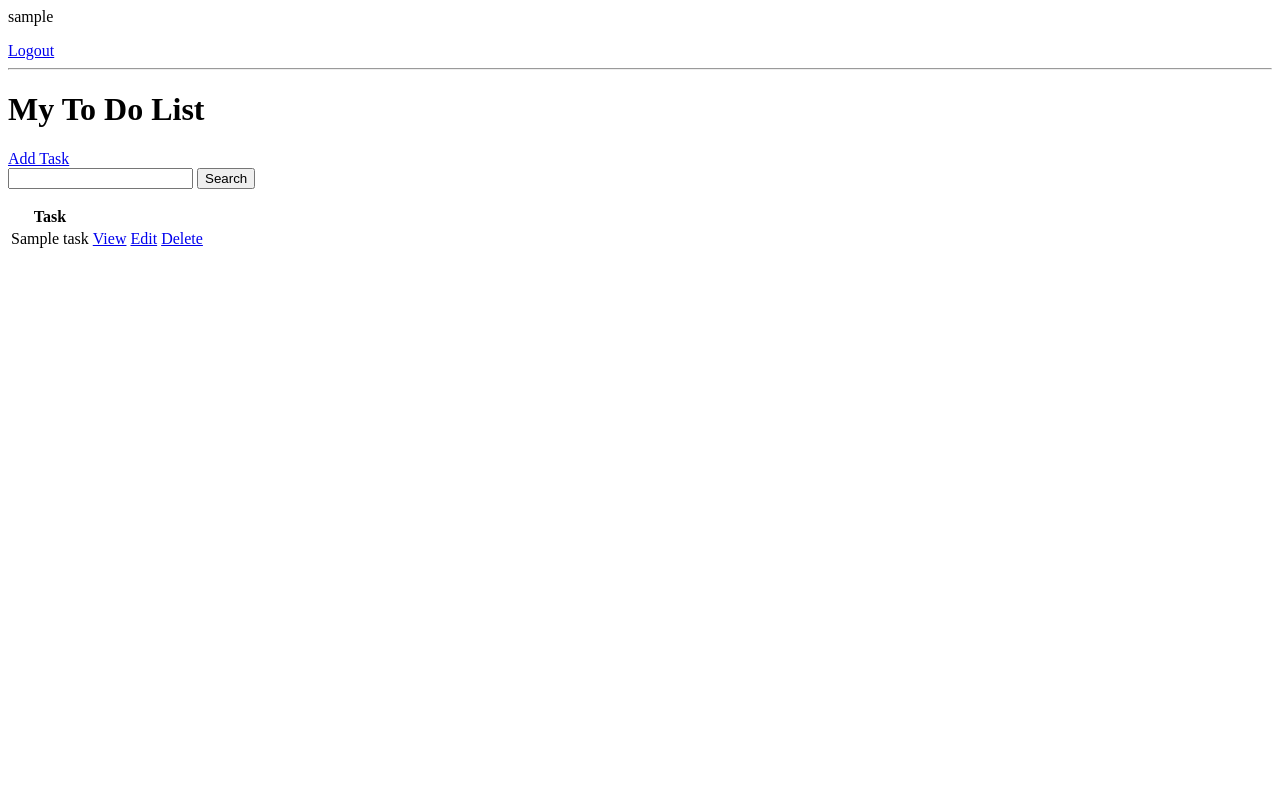
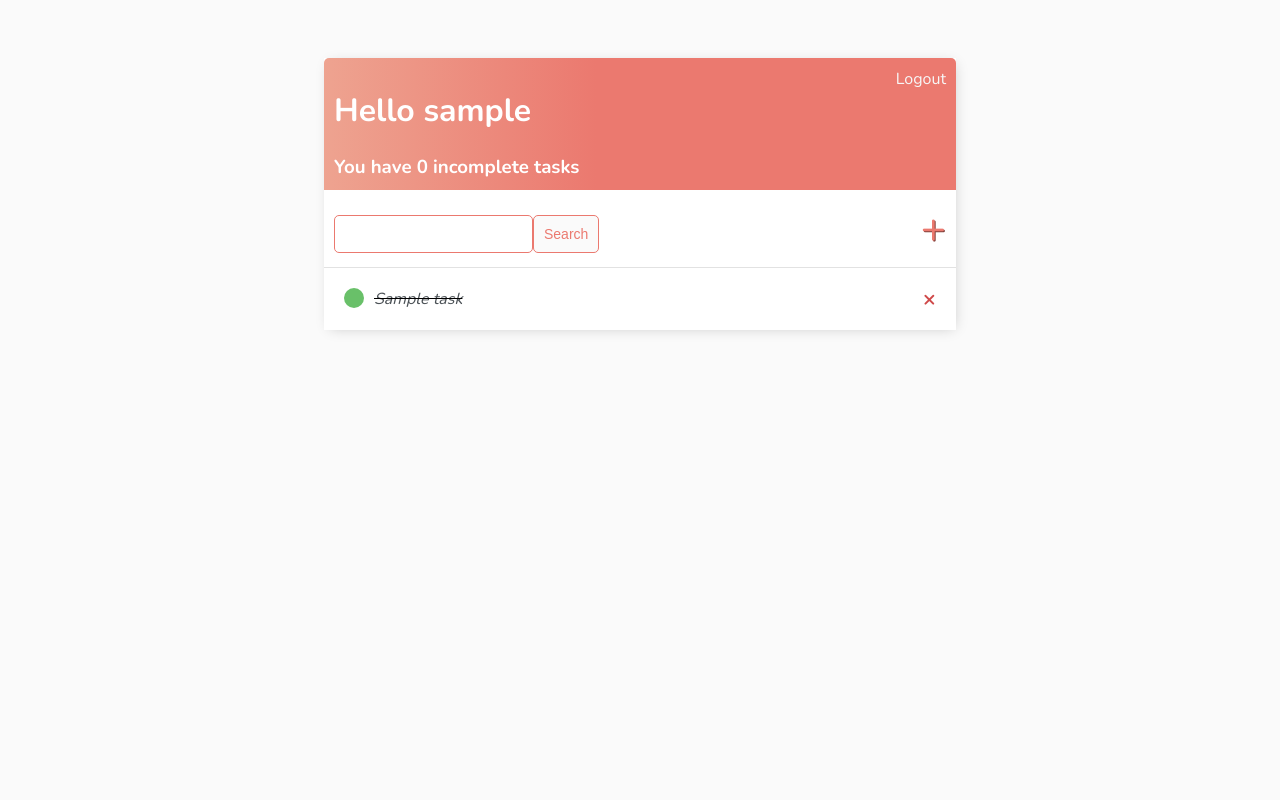
Before and after one commit to Lyndholm/todo-django-cbv, a Django app: page / in a window 1280 px wide. Run offline with Django 4.2, Linux system fonts and the light colour scheme; a user stored in the database is signed in; tables that the repository leaves empty hold one stand-in row (values such as "Sample post").

Commit message:
Styling pages

```diff
--- /dev/null
+++ b/todo/base/templates/base/main.html
@@ -0,0 +1,152 @@
+<!DOCTYPE html>
+<html lang="en">
+
+<head>
+    <meta charset="UTF-8">
+    <meta http-equiv="X-UA-Compatible" content="IE=edge">
+    <meta name="viewport" content="width=device-width, initial-scale=1.0">
+    <title>To Do App</title>
+
+    <link rel="preconnect" href="https://fonts.googleapis.com">
+    <link rel="preconnect" href="https://fonts.gstatic.com" crossorigin>
+    <link href="https://fonts.googleapis.com/css2?family=Nunito:wght@200;400;700&display=swap" rel="stylesheet">
+
+    <style>
+        body {
+            background-color: #FAFAFA;
+            font-family: 'Nunito', sans-serif;
+            padding-top: 50px;
+        }
+
+        h1,
+        h2,
+        h3,
+        h4,
+        h5,
+        h6 {
+            font-family: 'Nunito', sans-serif;
+            font-weight: bold;
+        }
+
+        a,
+        p {
+            color: #4b5156;
+        }
+
+        .container {
+            max-width: 50%;
+            margin: auto;
+            background-color: #FFF;
+            -webkit-box-shadow: 2px 2px 13px -4px rgba(0, 0, 0, 0.21);
+            box-shadow: 2px 2px 13px -4px rgba(0, 0, 0, 0.21);
+        }
+
+        .header-bar {
+            display: flex;
+            justify-content: space-between;
+            color: #fff;
+            padding: 10px;
+            border-radius: 5px 5px 0 0;
+            background: linear-gradient(90deg, #EEA390, #EB796F 43%, #EB796F 100%);
+        }
+
+        .header-bar a {
+            color: rgb(247, 247, 247);
+            text-decoration: none;
+        }
+
+        .task-wrapper {
+            display: flex;
+            align-items: center;
+            justify-content: space-between;
+            padding: 20px;
+            background-color: #fff;
+            border-top: 1px solid rgb(226, 226, 226);
+        }
+
+        .task-title {
+            display: flex;
+        }
+
+        .task-title a {
+            text-decoration: none;
+            color: #4B5156;
+            margin-left: 10px;
+        }
+
+        .task-complete-icon {
+            height: 20px;
+            width: 20px;
+            background-color: rgb(105, 192, 105);
+            border-radius: 50%;
+        }
+
+        .task-incomplete-icon {
+            height: 20px;
+            width: 20px;
+            background-color: rgb(218, 218, 218);
+            border-radius: 50%;
+        }
+
+        .delete-link {
+            text-decoration: none;
+            font-weight: 900;
+            color: #CF4949;
+            font-size: 22px;
+            line-height: 0;
+        }
+
+        #search-add-wrapper {
+            display: flex;
+            justify-content: space-between;
+            align-items: center;
+            padding: 10px;
+        }
+
+        #add-link {
+            color: #EB796F;
+            text-decoration: none;
+            font-size: 42px;
+            text-shadow: 1px 1px #81413B;
+        }
+
+        input[type=text],
+        input[type=password],
+        textarea {
+            border: 1px solid #EB796F;
+            border-radius: 5px;
+            padding: 10px;
+            width: 90%;
+        }
+
+        label {
+            padding-top: 10px !important;
+            display: block;
+        }
+
+        .button {
+            border: 1px solid #EB796F;
+            background-color: #FAFAFA;
+            color: #EB796F;
+            padding: 10px;
+            font-size: 14px;
+            border-radius: 5px;
+            cursor: pointer;
+            text-decoration: none;
+        }
+
+        .card-body {
+            padding: 20px;
+        }
+    </style>
+</head>
+
+<body>
+    <div class="container">
+        {% block content %}
+
+        {% endblock content %}
+    </div>
+</body>
+
+</html>
--- a/todo/base/templates/base/task_detail.html
+++ b/todo/base/templates/base/task_detail.html
@@ -1 +1,7 @@
+{% extends 'base/main.html' %}
+
+{% block content %}
+
 <h1>Task: {{task}}</h1>
+
+{% endblock content %}
--- a/todo/base/templates/base/task_list.html
+++ b/todo/base/templates/base/task_list.html
@@ -1,34 +1,51 @@
-{% if request.user.is_authenticated %}
-    <p>{{request.user}}</p>
+{% extends 'base/main.html' %}
+
+{% block content %}
+
+<div class="header-bar">
+    <div>
+        <h1>Hello {{request.user}}</h1>
+        <h3 style="margin:0;">You have <b>{{count}}</b> incomplete task{{count|pluralize}}</h3>
+    </div>
+
+    {% if request.user.is_authenticated %}
     <a href="{% url 'logout' %}">Logout</a>
-{% else %}
+    {% else %}
     <a href="{% url 'login' %}">Login</a>
-{% endif %}
+    {% endif %}
+</div>
 
-<hr>
-<h1>My To Do List</h1>
+<div id="search-add-wrapper">
+    <form method="GET" style="margin-top: 12px; display: flex;">
+        <input type="text" name="query" value="{{query_value}}">
+        <input class="button" type="submit" value="Search">
+    </form>
+    <a id="add-link" href="{% url 'task-create' %}">&#x2b</a>
+</div>
 
-<a href="{% url 'task-create' %}">Add Task</a>
 
-<form method="GET">
-    <input type="text" name="query" value="{{query_value}}">
-    <input type="submit" value="Search">
-</form>
 
-<table>
-    <tr>
-        <th>Task</th>
-        <th></th>
-        <th></th>
-    </tr>
+
+<div class="task-items-wrapper">
     {% for task in tasks %}
-    <tr>
-        <td>{{task.title}}</td>
-        <td><a href="{% url 'task' task.id %}">View</a></td>
-        <td><a href="{% url 'task-update' task.id %}">Edit</a></td>
-        <td><a href="{% url 'task-delete' task.id %}">Delete</a></td>
-    </tr>
+    <div class="task-wrapper">
+        {% if task.complete %}
+        <div class="task-title">
+            <div class="task-complete-icon"></div>
+            <i><s><a href="{% url 'task-update' task.id %}">{{task}}</a></s></i>
+        </div>
+        <a class="delete-link" href="{% url 'task-delete' task.id %}">&#215;</a>
+        {% else %}
+        <div class="task-title">
+            <div class="task-incomplete-icon"></div>
+            <a href="{% url 'task-update' task.id %}">{{task}}</a>
+        </div>
+        <a class="delete-link" href="{% url 'task-delete' task.id %}">&#215;</a>
+        {% endif %}
+    </div>
     {% empty %}
     <h3>No tasks in list</h3>
     {% endfor %}
-</table>
+</div>
+
+{% endblock content %}
```
Also changed, not shown: todo/base/templates/base/login.html (+18 -7 lines), todo/base/templates/base/register.html (+21 -7 lines), todo/base/templates/base/task_confirm_delete.html (+17 -6 lines), todo/base/templates/base/task_form.html (+15 -7 lines).
